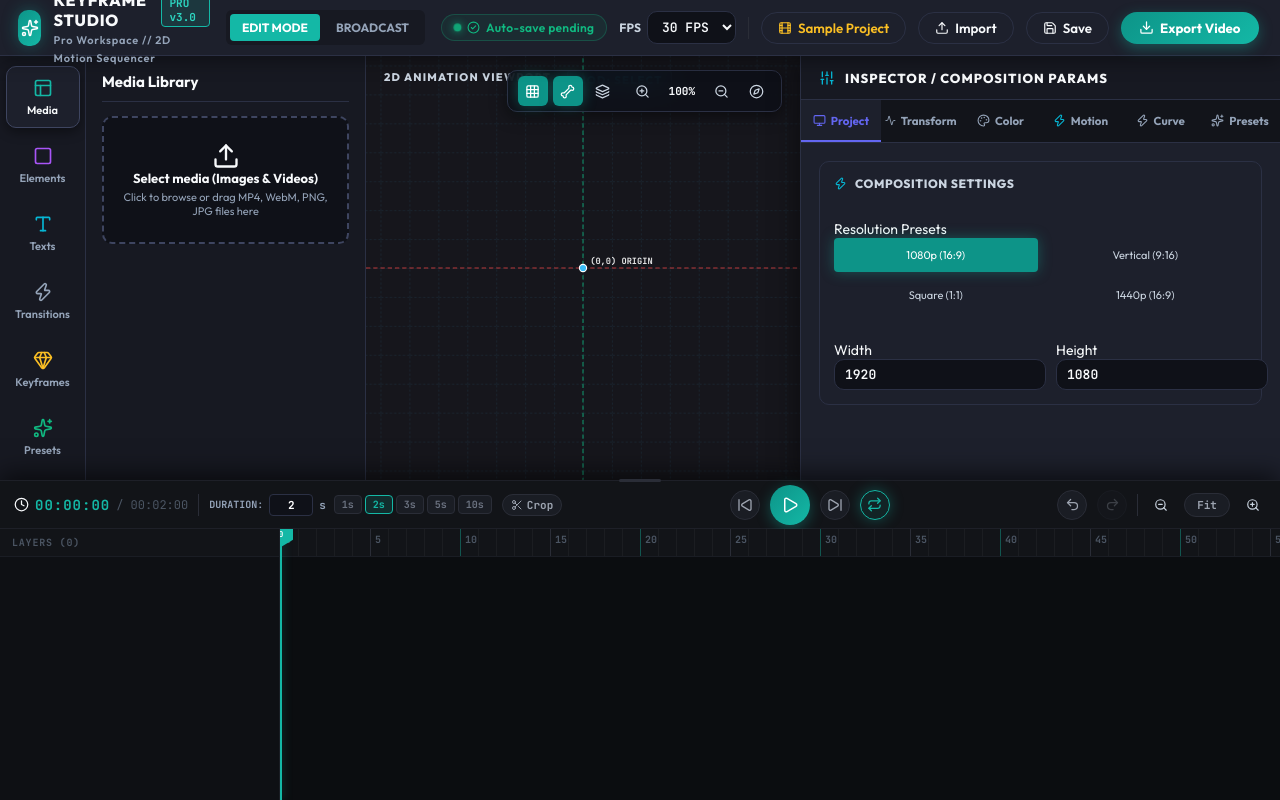
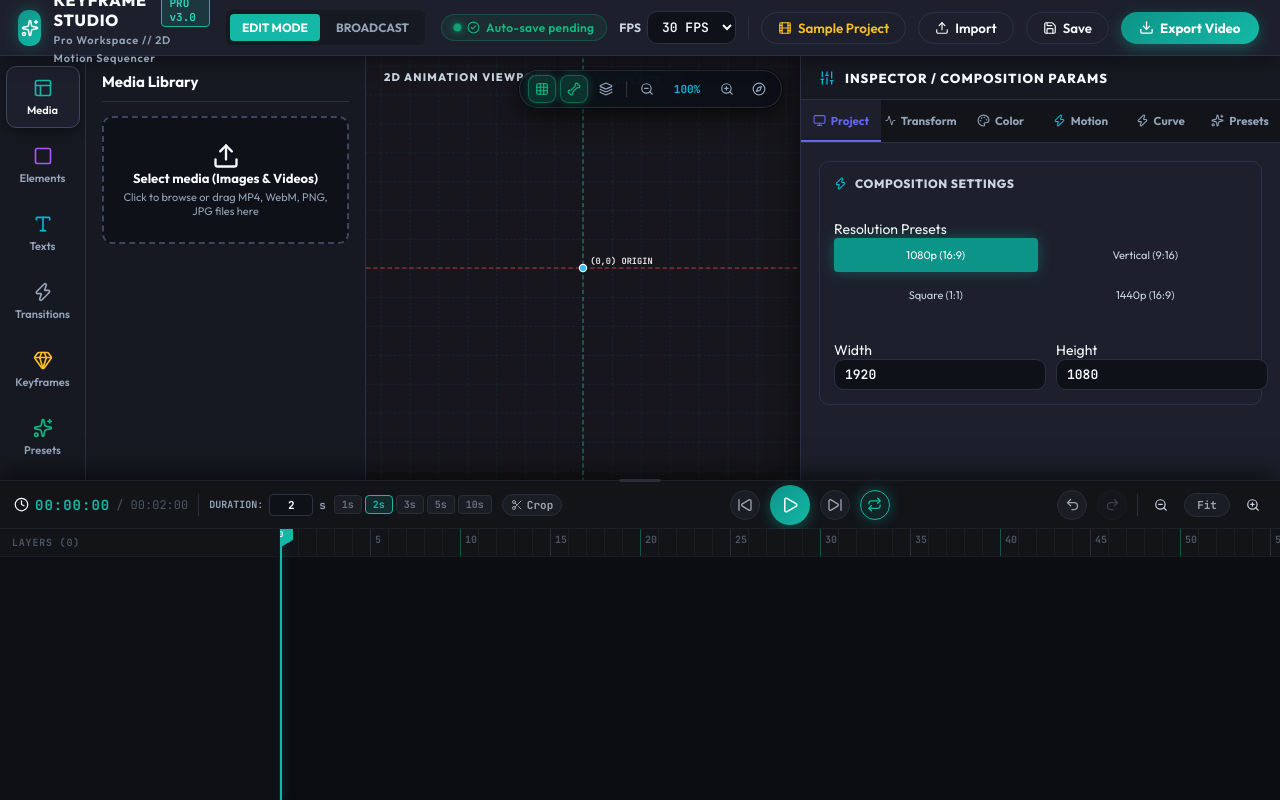
Before and after one commit to ErtugrulAK/keyframe-character-studio, a React (Vite) app: page / in a window 1280 px wide. Built offline with nearby package versions, Linux system fonts and the light colour scheme; a web font is replaced by a local one.

Commit message:
style(canvas): enhance viewport floating glass toolbar layout, tooltips, and zoom percentage badge

```diff
--- a/src/components/Canvas/StageCanvas.css
+++ b/src/components/Canvas/StageCanvas.css
@@ -34,35 +34,70 @@
   border-radius: 4px;
 }
 
-/* Viewport Tools Overlay */
+/* Viewport Tools Overlay (Floating Glass Pill Toolbar) */
 .viewport-tools-overlay {
   position: absolute;
   top: 14px;
   right: 18px;
   display: flex;
   align-items: center;
-  gap: 5px;
-  background: rgba(14, 17, 25, 0.88);
-  backdrop-filter: blur(12px);
-  border: 1px solid var(--border-color);
-  padding: 5px 10px;
-  border-radius: var(--radius-md);
-  z-index: 10;
-  box-shadow: 0 4px 16px rgba(0, 0, 0, 0.5);
+  gap: 4px;
+  height: 38px;
+  background: rgba(13, 16, 23, 0.92);
+  backdrop-filter: blur(16px);
+  -webkit-backdrop-filter: blur(16px);
+  border: 1px solid rgba(255, 255, 255, 0.12);
+  padding: 0 8px;
+  border-radius: 20px;
+  z-index: 20;
+  box-shadow: 0 8px 24px rgba(0, 0, 0, 0.6), 0 0 0 1px rgba(0, 0, 0, 0.4);
 }
 
 .viewport-btn {
-  width: 30px;
-  height: 30px;
-  border-radius: var(--radius-sm);
+  width: 28px;
+  height: 28px;
+  border-radius: 8px;
+  display: flex;
+  align-items: center;
+  justify-content: center;
+  background: transparent;
+  border: 1px solid transparent;
+  color: var(--text-muted);
+  cursor: pointer;
+  transition: all 0.15s ease;
+}
+
+.viewport-btn:hover {
+  background: rgba(255, 255, 255, 0.1);
+  color: #fff;
+}
+
+.viewport-btn.active {
+  background: rgba(16, 185, 129, 0.2);
+  color: #10b981;
+  border: 1px solid rgba(16, 185, 129, 0.4);
+  box-shadow: 0 0 10px rgba(16, 185, 129, 0.3);
 }
 
 .zoom-badge {
   font-family: var(--font-mono);
   font-size: 11px;
   font-weight: 700;
-  color: var(--text-primary);
-  padding: 0 6px;
+  color: var(--accent-cyan);
+  min-width: 44px;
+  text-align: center;
+  display: inline-flex;
+  align-items: center;
+  justify-content: center;
+  padding: 2px 4px;
+  user-select: none;
+  cursor: pointer;
+  border-radius: 4px;
+  transition: background 0.15s ease;
+}
+
+.zoom-badge:hover {
+  background: rgba(56, 189, 248, 0.12);
 }
 
 .stage-svg {
--- a/src/components/Canvas/StageCanvas.tsx
+++ b/src/components/Canvas/StageCanvas.tsx
@@ -359,27 +359,64 @@ export const StageCanvas: React.FC = () => {
         <span className="info-tool">MOD: {isPanning ? 'PAN NAV' : activeTool.toUpperCase()}</span>
       </div>
 
-      {/* Viewport Tools Overlay */}
+      {/* Viewport Floating Glass Toolbar */}
       <div className="viewport-tools-overlay">
-        <button className={`btn-icon viewport-btn ${showGrid ? 'active' : ''}`} onClick={() => setShowGrid(!showGrid)} title="Toggle Grid">
-          <Grid size={15} />
+        <button
+          className={`btn-icon viewport-btn ${showGrid ? 'active' : ''}`}
+          onClick={() => setShowGrid(!showGrid)}
+          title={showGrid ? 'Grid Overlay: ON (Click to Hide)' : 'Grid Overlay: OFF (Click to Show)'}
+        >
+          <Grid size={14} />
         </button>
-        <button className={`btn-icon viewport-btn ${showBones ? 'active' : ''}`} onClick={() => setShowBones(!showBones)} title="Toggle Bones">
-          <Bone size={15} />
+
+        <button
+          className={`btn-icon viewport-btn ${showBones ? 'active' : ''}`}
+          onClick={() => setShowBones(!showBones)}
+          title={showBones ? 'Skeletal Bones: ON (Click to Hide)' : 'Skeletal Bones: OFF (Click to Show)'}
+        >
+          <Bone size={14} />
         </button>
-        <button className={`btn-icon viewport-btn ${showOnionSkin ? 'active' : ''}`} onClick={() => setShowOnionSkin(!showOnionSkin)} title="Toggle Onion Skinning">
-          <Layers size={15} />
+
+        <button
+          className={`btn-icon viewport-btn ${showOnionSkin ? 'active' : ''}`}
+          onClick={() => setShowOnionSkin(!showOnionSkin)}
+          title={showOnionSkin ? 'Onion Skinning: ON (Click to Hide)' : 'Onion Skinning: OFF (Click to Show)'}
+        >
+          <Layers size={14} />
         </button>
-        <div className="divider-v-sm" />
-        <button className="btn-icon viewport-btn" onClick={() => setZoomLevel((z) => Math.min(2.5, z + 0.15))} title="Zoom In">
-          <ZoomIn size={15} />
+
+        <div style={{ height: 16, width: 1, background: 'rgba(255,255,255,0.15)', margin: '0 2px' }} />
+
+        <button
+          className="btn-icon viewport-btn"
+          onClick={() => setZoomLevel((z) => Math.max(0.3, parseFloat((z - 0.1).toFixed(2))))}
+          title="Zoom Out (-)"
+        >
+          <ZoomOut size={14} />
         </button>
-        <span className="zoom-badge">{Math.round(zoomLevel * 100)}%</span>
-        <button className="btn-icon viewport-btn" onClick={() => setZoomLevel((z) => Math.max(0.4, z - 0.15))} title="Zoom Out">
-          <ZoomOut size={15} />
+
+        <span
+          className="zoom-badge"
+          onClick={() => { setZoomLevel(1); setPanOffset({ x: 0, y: 0 }); }}
+          title="Click to Reset View to 100% Fit Stage"
+        >
+          {Math.round(zoomLevel * 100)}%
+        </span>
+
+        <button
+          className="btn-icon viewport-btn"
+          onClick={() => setZoomLevel((z) => Math.min(3.0, parseFloat((z + 0.1).toFixed(2))))}
+          title="Zoom In (+)"
+        >
+          <ZoomIn size={14} />
         </button>
-        <button className="btn-icon viewport-btn" onClick={() => { setZoomLevel(1); setPanOffset({ x: 0, y: 0 }); }} title="Reset View">
-          <Compass size={15} />
+
+        <button
+          className="btn-icon viewport-btn"
+          onClick={() => { setZoomLevel(1); setPanOffset({ x: 0, y: 0 }); }}
+          title="Reset Viewport Pan & Zoom (Center Stage)"
+        >
+          <Compass size={14} />
         </button>
       </div>
 
```
Also changed, not shown: commit_msg.txt.
